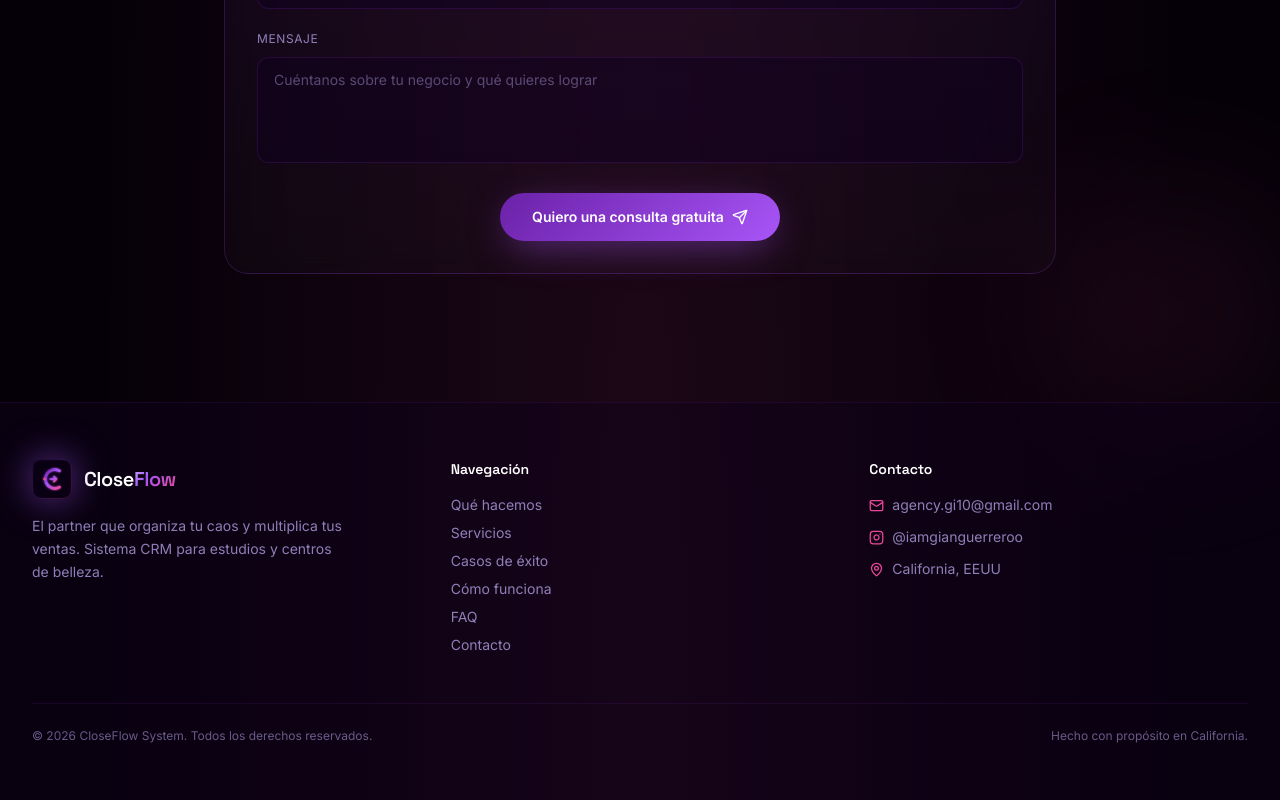
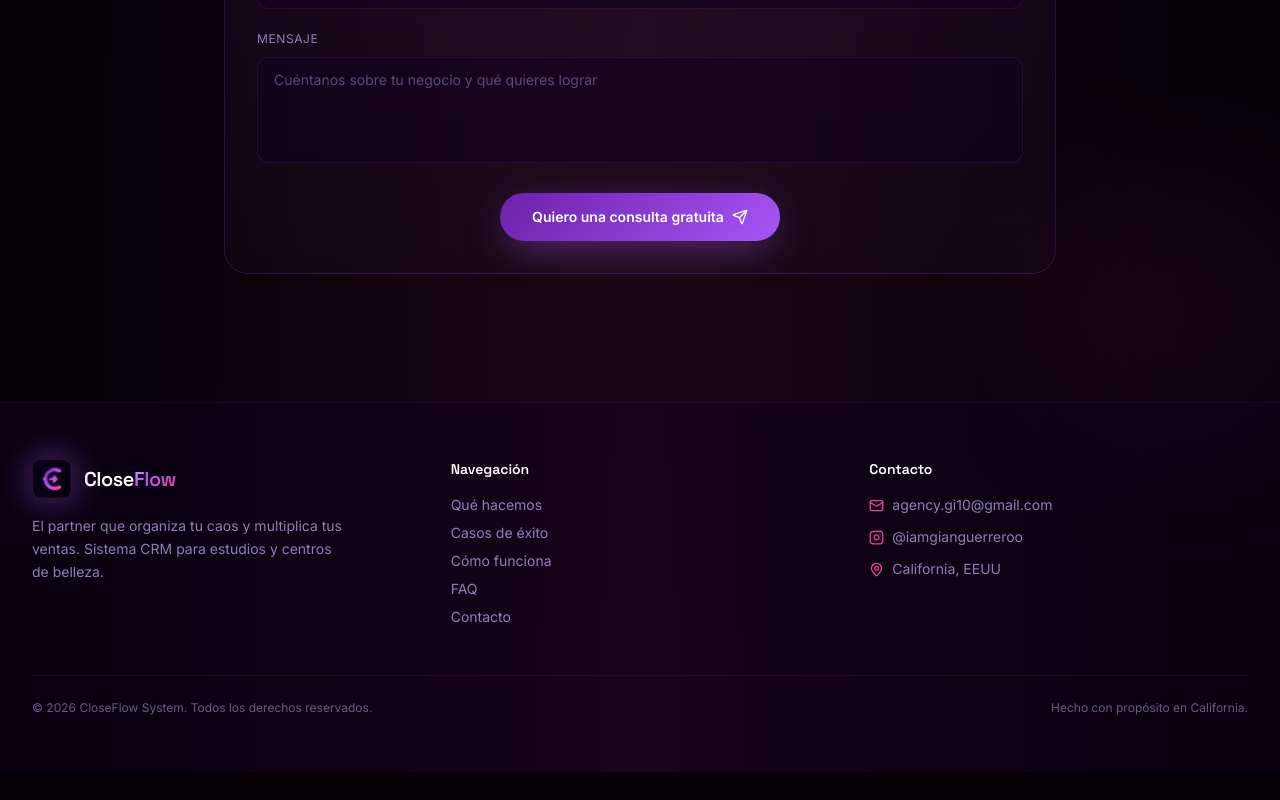
Before and after one commit to agencygi10-cell/closeflow-website, a Next.js app: page / in a window 1280 px wide. Shown: the part 6362-7162 px from the top of the page. After the commit the page ends 7134 px from the top, so only its background shows below. Built offline with nearby package versions, Linux system fonts and the light colour scheme.

Commit message:
redesign: leadmagnet-style hero, illustrations, clients bar, partners, final CTA

```diff
--- a/components/Footer.tsx
+++ b/components/Footer.tsx
@@ -24,11 +24,6 @@ export default function Footer() {
               <li>
                 <a href="#que-hacemos" className="hover:text-white">
                   Qué hacemos
-                </a>
-              </li>
-              <li>
-                <a href="#servicios" className="hover:text-white">
-                  Servicios
                 </a>
               </li>
               <li>
```
